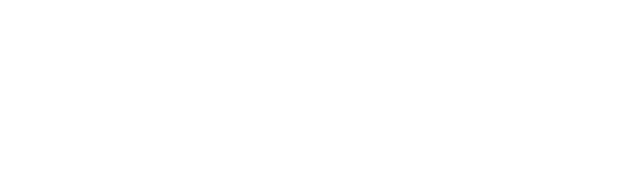
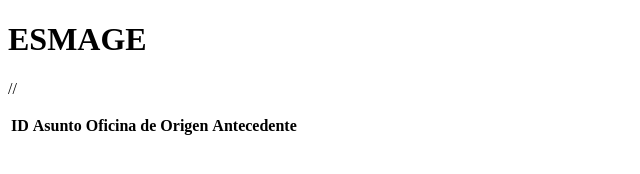
Before and after one commit to NQuintanaP/HistoricoDocumentos, a plain HTML site: page index.html in a window 1280 px wide. Shown: the whole page, without its empty margins (0-640 px from the left). Drawn offline with Linux system fonts and the light colour scheme.

Commit message:
Cuerpo html

```diff
--- a/index.html
+++ b/index.html
@@ -6,6 +6,26 @@
     <title>Historico Documentos</title>
 </head>
 <body>
+    <header class="head">
+        <h1>ESMAGE</h1>
+        <p><span class="dia"></span>/<span class="mes"></span>/<span class="anio"></span></p>
+    </header>
 
+    <main>
+        <table class="table-documentos">
+            <thead class="encabezado">
+                <tr>
+                    <th>ID</th>
+                    <th>Asunto</th>
+                    <th>Oficina de Origen</th>
+                    <th>Antecedente</th>
+                </tr>
+            </thead>
+            <tbody class="cuerpo">
+                <tr>
+                </tr>
+            </tbody>
+        </table>
+    </main>
 </body>
 </html>
```
